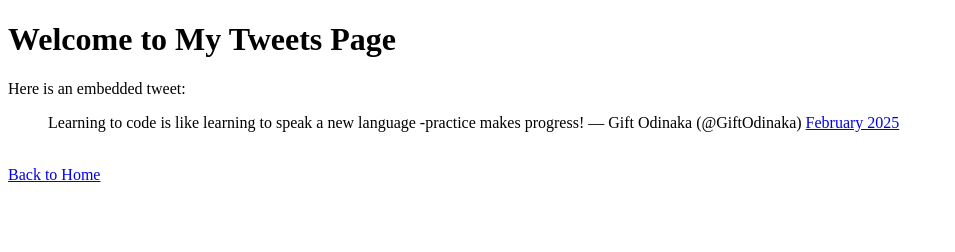
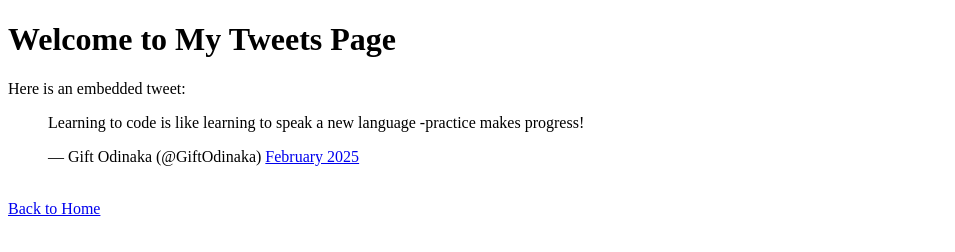
Before and after one commit to odinakagift69-dotcom/My_First_Portfolio, a plain HTML site: page tweets.html in a window 1280 px wide. Shown: the whole page, without its empty margins (0-955 px from the left). Drawn offline with Linux system fonts and the light colour scheme.

Commit message:
Add index and tweets html files

```diff
--- a/tweets.html
+++ b/tweets.html
@@ -14,7 +14,7 @@
 
     <!--Embedded Tweet -->
     <blockquote class="twitter-tweet">
-        <html lang="en" dir="ltr"> Learning to code is like learning to speak a new language -practice makes progress!</html>
+        <p lang="en" dir="ltr"> Learning to code is like learning to speak a new language -practice makes progress!</p>
         &mdash; Gift Odinaka (@GiftOdinaka)
         <a href="https://twitter.com/TwitterDev/status/560070183650213889?ref_src=twsrc%5Etfw">February 2025</a>
     </blockquote>
```
Also changed, not shown: index.html (+3 -3 lines).
